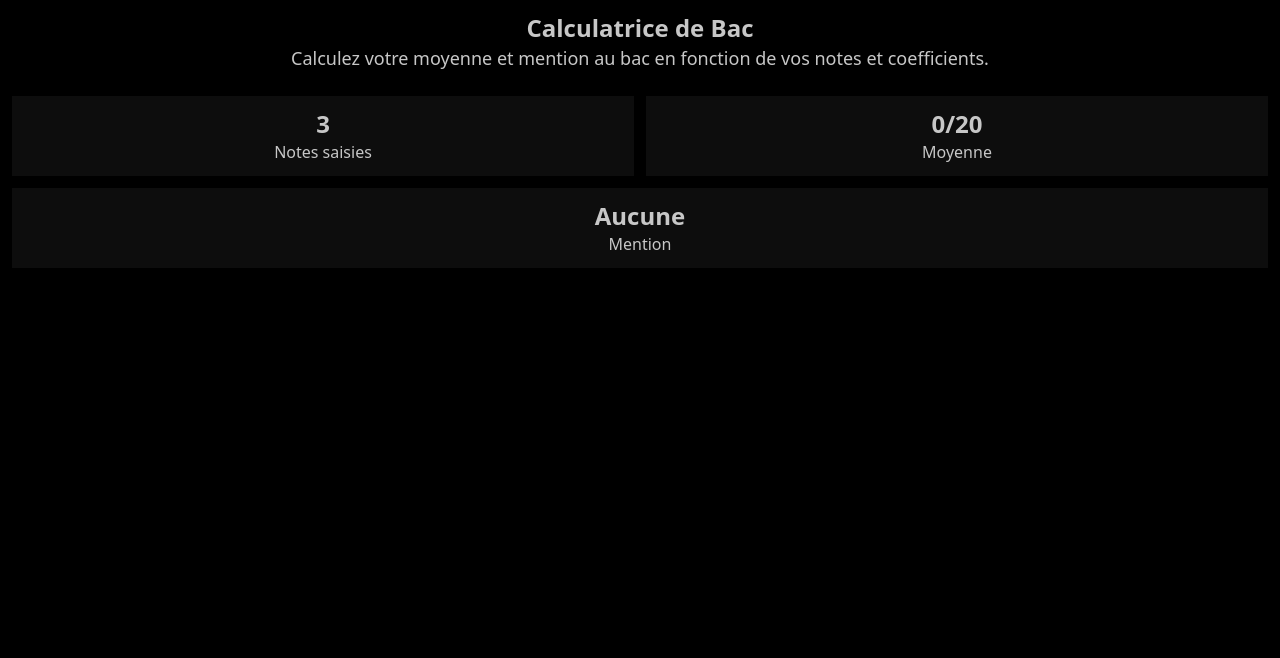
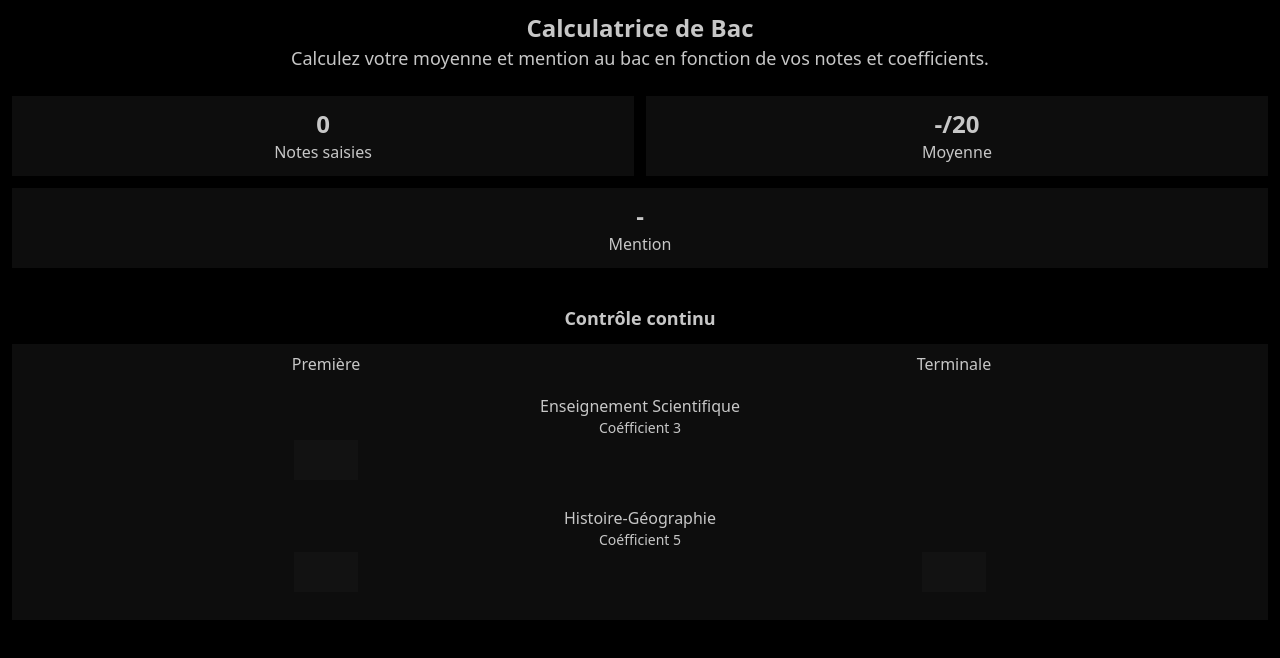
Before and after one commit to gwerneckp/calculateur_bac, a SvelteKit app: page / in a window 1280 px wide. Shown: the top 658 px of the page. Built offline with nearby package versions, Linux system fonts and the light colour scheme.

Commit message:
Dynamic average, mention, number of grades

```diff
--- a/src/routes/+page.svelte
+++ b/src/routes/+page.svelte
@@ -1,7 +1,110 @@
 <script lang="ts">
-	let moyenne = 0;
-	let notes_saisies = 3;
-	let mention = 'Aucune';
+	enum Matiere {
+		ES = 'Enseignement Scientifique',
+		HG = 'Histoire-Géographie',
+		EMC = 'Enseignement Moral et Civique',
+		LV1 = 'Langue vivante 1',
+		LV2 = 'Langue vivante 2',
+		SPE1 = 'Enseignement de Spécialité 1',
+		SPE2 = 'Enseignement de Spécialité 2',
+		SPE3 = 'Enseignement de Spécialité 3',
+		EPS = 'Education Physique et Sportive',
+		FR_ECRIT = 'Français écrit',
+		FR_ORAL = 'Français oral',
+		PHILOSOPHIE = 'Philosophie',
+		ORAL = 'Grand oral'
+	}
+
+	enum Mentions {
+		RECALE = 'Recalé',
+		RATTRAPAGE = 'Rattrapage',
+		ADMIS = 'Admis',
+		ASSEZ_BIEN = 'Assez Bien',
+		BIEN = 'Bien',
+		TRES_BIEN = 'Très Bien',
+		FELICITATIONS = 'Félicitations du Jury'
+	}
+
+	type Note = {
+		// number = note assignée
+		// null = note non assignée
+		// false = pas de note cette année
+		note_premiere: number | null | false;
+		note_terminale: number | null | false;
+		coefficient: number;
+		matiere: Matiere;
+	};
+
+	const hasPremiere = (note: Note) => note.note_premiere !== false;
+	const hasTerminale = (note: Note) => note.note_terminale !== false;
+
+	let controle_continu: Note[] = [
+		{
+			note_premiere: null,
+			note_terminale: false,
+			coefficient: 3,
+			matiere: Matiere.ES
+		},
+		{
+			note_premiere: null,
+			note_terminale: null,
+
+			coefficient: 5,
+			matiere: Matiere.HG
+		}
+	];
+
+	$: notes_saisies = getNotesSaisies(controle_continu);
+	$: moyenne = getMoyenne(controle_continu);
+	$: mention = getMention(moyenne);
+
+	const getNotesSaisies = (notes: Note[]): number => {
+		let notesSaisies = 0;
+
+		for (const note of notes) {
+			if (note.note_premiere) {
+				notesSaisies++;
+			}
+			if (note.note_terminale) {
+				notesSaisies++;
+			}
+		}
+
+		return notesSaisies;
+	};
+	const getMoyenne = (notes: Note[]): number | '-' => {
+		let totalCoefficient = 0;
+		let sumProduct = 0;
+
+		for (const note of notes) {
+			if (note.note_premiere) {
+				totalCoefficient += note.coefficient;
+				sumProduct += note.note_premiere * note.coefficient;
+			}
+			if (note.note_terminale) {
+				totalCoefficient += note.coefficient;
+				sumProduct += note.note_terminale * note.coefficient;
+			}
+		}
+
+		if (totalCoefficient === 0) {
+			return '-'; // No valid grades available
+		}
+
+		const moyenneGenerale = sumProduct / totalCoefficient;
+		return moyenneGenerale;
+	};
+
+	const getMention = (moyenne: number | '-') => {
+		if (moyenne === '-') return '-';
+		if (moyenne < 8) return Mentions.RECALE;
+		if (moyenne < 10) return Mentions.RATTRAPAGE;
+		if (moyenne < 12) return Mentions.ADMIS;
+		if (moyenne < 14) return Mentions.ASSEZ_BIEN;
+		if (moyenne < 16) return Mentions.BIEN;
+		if (moyenne < 18) return Mentions.TRES_BIEN;
+		return Mentions.FELICITATIONS;
+	};
 </script>
 
 <div class="text-center p-3">
@@ -17,13 +120,50 @@
 			<h1 class="text-2xl font-bold">{notes_saisies}</h1>
 			<p>Notes saisies</p>
 		</div>
-        <div class="bg-base-200 w-full h-20 text-center flex-col flex justify-center">
+		<div class="bg-base-200 w-full h-20 text-center flex-col flex justify-center">
 			<h1 class="text-2xl font-bold">{moyenne}/20</h1>
 			<p>Moyenne</p>
-		</div>	</div>
+		</div>
+	</div>
 	<div class="p-1.5" />
 	<div class="bg-base-200 w-full h-20 text-center flex-col flex justify-center">
 		<h1 class="text-2xl font-bold">{mention}</h1>
 		<p>Mention</p>
 	</div>
 </div>
+
+<div class="p-3" />
+<h1 class="text-center text-lg font-semibold">Contrôle continu</h1>
+<div class="p-3">
+	<div class="flex bg-base-300">
+		<div class="w-full h-10 bg-base-200 font-medium flex-col flex justify-center text-center">
+			Première
+		</div>
+		<div class="w-full h-10 bg-base-200 font-medium flex-col flex justify-center text-center">
+			Terminale
+		</div>
+	</div>
+	<div class="bg-base-200 pt-3">
+		{#each controle_continu as note}
+			<div class="w-full h-10 bg-base-200 flex-col flex justify-center text-center">
+				<p>{note.matiere}</p>
+				<p class="text-sm">Coéfficient {note.coefficient}</p>
+			</div>
+
+			<div class="flex h-10 my-1">
+				<div class="w-full flex justify-center">
+					{#if hasPremiere(note)}
+						<input type="number" bind:value={note.note_premiere} class="w-16 h-full text-center" />
+					{/if}
+				</div>
+				<div class="w-full flex justify-center">
+					{#if hasTerminale(note)}
+						<input type="number" bind:value={note.note_terminale} class="w-16 h-full text-center" />
+					{/if}
+				</div>
+			</div>
+
+			<div class="p-3" />
+		{/each}
+	</div>
+</div>
```
